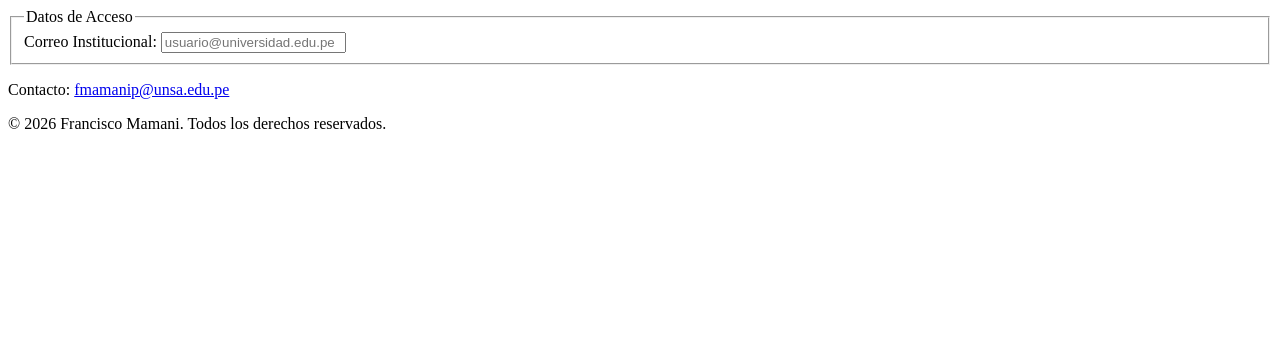
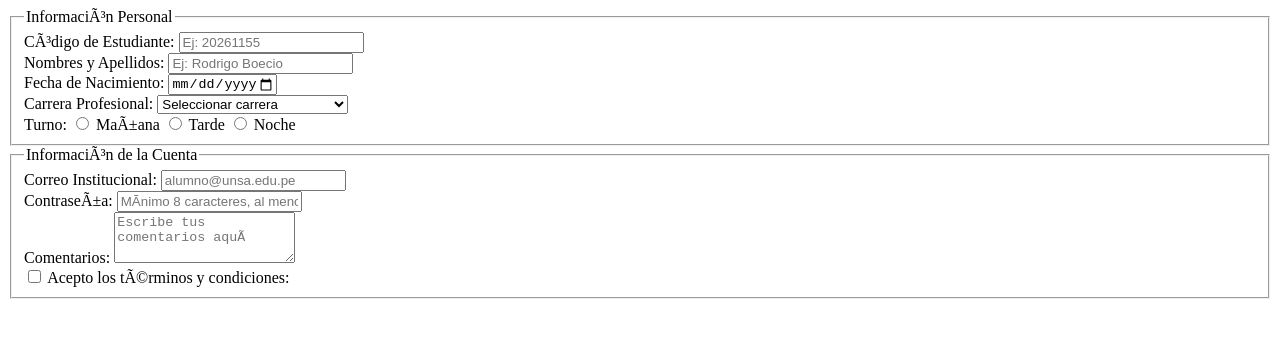
Before and after one commit to f-mamanip/IDWeb, a plain HTML site: page Lab02/index.html in a window 1280 px wide. Drawn offline with Linux system fonts and the light colour scheme.

Commit message:
create: Estructura semantica de Formulario

```diff
--- a/Lab02/index.html
+++ b/Lab02/index.html
@@ -1,28 +1,76 @@
-<!DOCTYPE html PUBLIC "-//W3C//DTD HTML 4.01//EN">
+<!DOCTYPE html lang="es">
 <html>
 <head>
-  <title>My first styled page</title>
+  <meta charset=UTF-8">
+  <meta name="viewport" content="width=device-width, initial-scale=1.0">
+  <title>Formulario</title>
   <link rel="stylesheet" href="css/style.css">
 </head>
 
 <body>
-
-<form action="/procesar" method="POST" class="form-container">
+  <main>
+      <form action = "/procesar" method="POST" class = "form_container">
         <fieldset>
-<legend>Datos de Acceso</legend>
+          <legend> Información Personal</legend>
+          <div class = "form-group">
+            <label for="codigo" class="form-label">Código de Estudiante:</label>
+            <input type="text" id="codigo" name="codigo" class="form-input"
+            required pattern="[0-9]{8}" placeholder="Ej: 20261155" title="Ingresar exactamente 8 digitos numericos">
+          </div>
+          <div class = "form-group">
+            <label for="nombres" class="form-label">Nombres y Apellidos:</label>
+            <input type="text" id="nombres" name="nombres" class="form-input"
+            required pattern="[A-Za-z\s]+" placeholder="Ej: Rodrigo Boecio" title="Ingresar solo letras y espacios">
+          </div>
+          <div class = "form-group">
+            <label for="fecha-nacimiento" class="form-label">Fecha de Nacimiento:</label>
+            <input type="date" id="fecha-nacimiento" name="fecha-nacimiento" class="form-input" min="1950-01-01" max="2010-12-12"
+            required>
+          </div>
+          <div class = "form-group">
+            <label for="carrera" class="form-label">Carrera Profesional:</label>
+            <select id="carrera" name="carrera" class="form-input" required>
+              <option value="">Seleccionar carrera</option>
+              <option value="ing-software">Ingeniería de Civil</option>
+              <option value="ing-sistemas">Ingeniería de Sistemas</option>
+              <option value="lic-computacion">Ciencias de la computación</option>
+            </select>
+          </div>
+          <div class = "form-group">
+            <label for="turno" class="form-label">Turno:</label>
+            <input type="radio" id="turno-manana" name="turno" value="mañana" required>
+            <label for="turno-manana">Mañana</label>
+            <input type="radio" id="turno-tarde" name="turno" value="tarde" required>
+            <label for="turno-tarde">Tarde</label>
+            <input type="radio" id="turno-noche" name="turno" value="noche" required>
+            <label for="turno-noche">Noche</label>
+          </div>
+        </fieldset>
+        <fieldset>
+          <legend> Información de la Cuenta</legend>
           <div class="form-group">
             <label for="email" class="form-label">Correo Institucional:</label>
             <input type="email" id="email" name="email" class="form-input"
-required placeholder="usuario@universidad.edu.pe">
+            required placeholder="alumno@unsa.edu.pe" title="Ingresar un correo electrónico válido">
+          </div>
+          <div class="form-group">
+          <label for="contraseña" class="form-label">Contraseña:</label>
+          <input type="password" id="contraseña" name="contraseña" class="form-input"
+          required minlength="8" pattern="(?=.*\d)(?=.*[A-Z]).{8,}" placeholder="Mínimo 8 caracteres, al menos una letra mayúscula y un número"
+           title="La contraseña debe tener al menos 8 caracteres, incluyendo al menos una letra mayúscula y un número">
+          </div>
+          <div class="form-group">
+            <label for="comentarios" class="form-label">Comentarios:</label>
+            <textarea id="comentarios" name="comentarios" class="form-input" rows="3"
+            placeholder="Escribe tus comentarios aquí"></textarea>
+          </div>
+          <div class="form-group">
+            <input type="checkbox" id="checkbox" name="checkbox" required>
+            <label for="checkbox" class="form-label">Acepto los términos y condiciones:</label>
           </div>
         </fieldset>
+
       </form>
-
-<footer class="sitio">
-    <p>Contacto: <a href="mailto:fmamanip@unsa.edu.pe">fmamanip@unsa.edu.pe</a></p>
-    <p>&copy; 2026 Francisco Mamani. Todos los derechos reservados.</p>
-  </footer>
-
+  </main>
 </body>
-
 </html>
```
Lines whose indentation alone changed are shown as unchanged.
